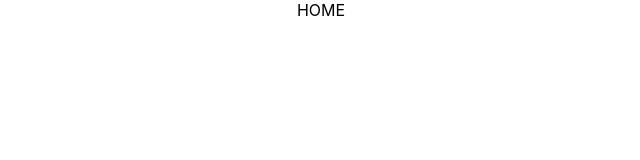
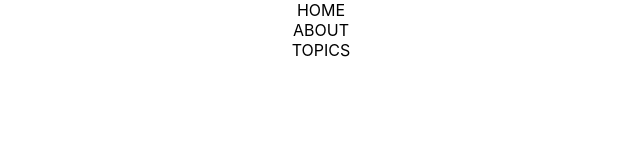
Before and after one commit to anthony-nagtalon/react-bootcamp-day-4, a React (Create React App) app in the folder intro/: page / in a window 1280 px wide. Shown: the top 160 px of the page, without its empty margins (319-959 px from the left). Built offline with nearby package versions, Linux system fonts and the light colour scheme.

Commit message:
Created sample components

```diff
--- a/intro/src/App.js
+++ b/intro/src/App.js
@@ -1,10 +1,14 @@
 import './App.css';
 import Home from './components/Home'
+import About from './components/About'
+import Topics from './components/Topics'
 
 function App() {
   return (
     <div className="App">
       <Home />
+      <About />
+      <Topics />
     </div>
   );
 }
--- /dev/null
+++ b/intro/src/components/About.js
@@ -0,0 +1,7 @@
+import React from 'react'
+
+function About() {
+    return <div>ABOUT</div>
+}
+
+export default About;
--- /dev/null
+++ b/intro/src/components/Topics.js
@@ -0,0 +1,7 @@
+import React from 'react'
+
+function Topics() {
+    return <div>TOPICS</div>
+}
+
+export default Topics;
```
